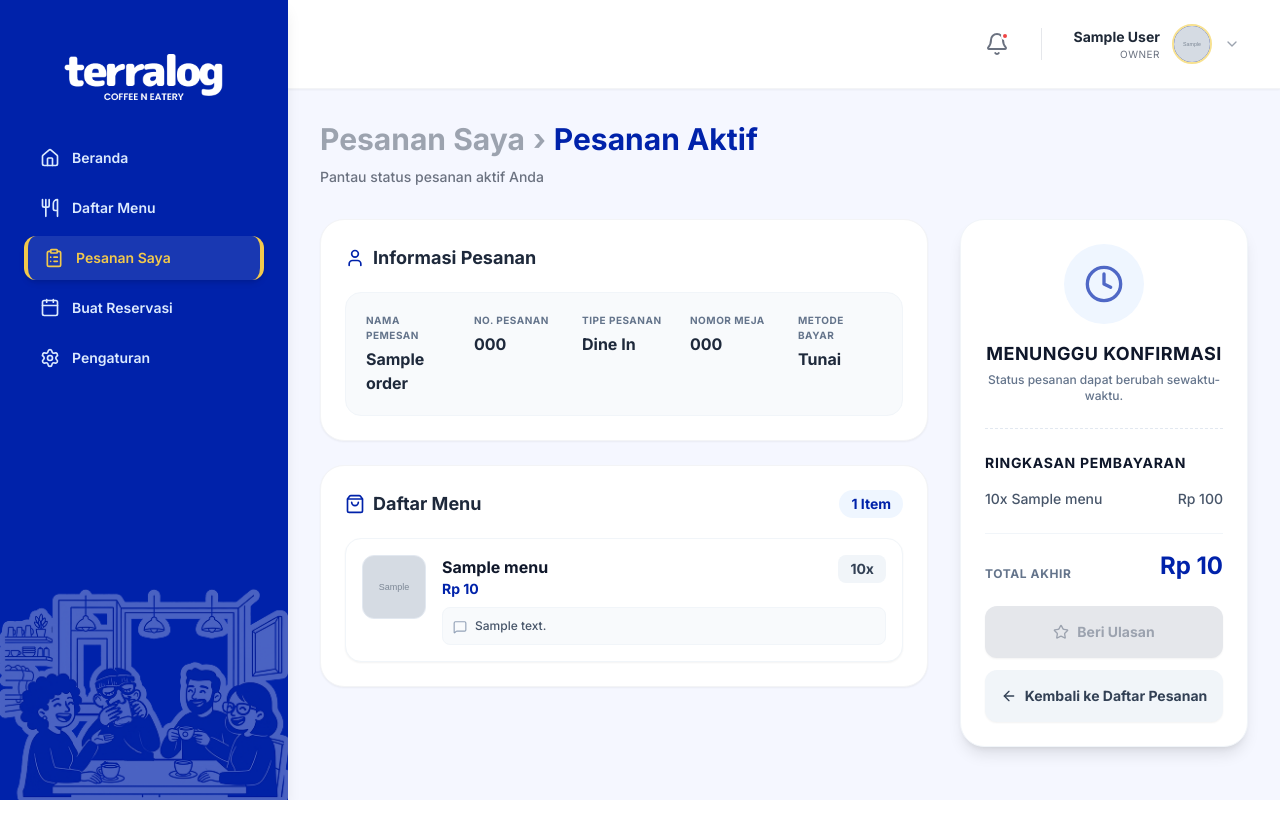
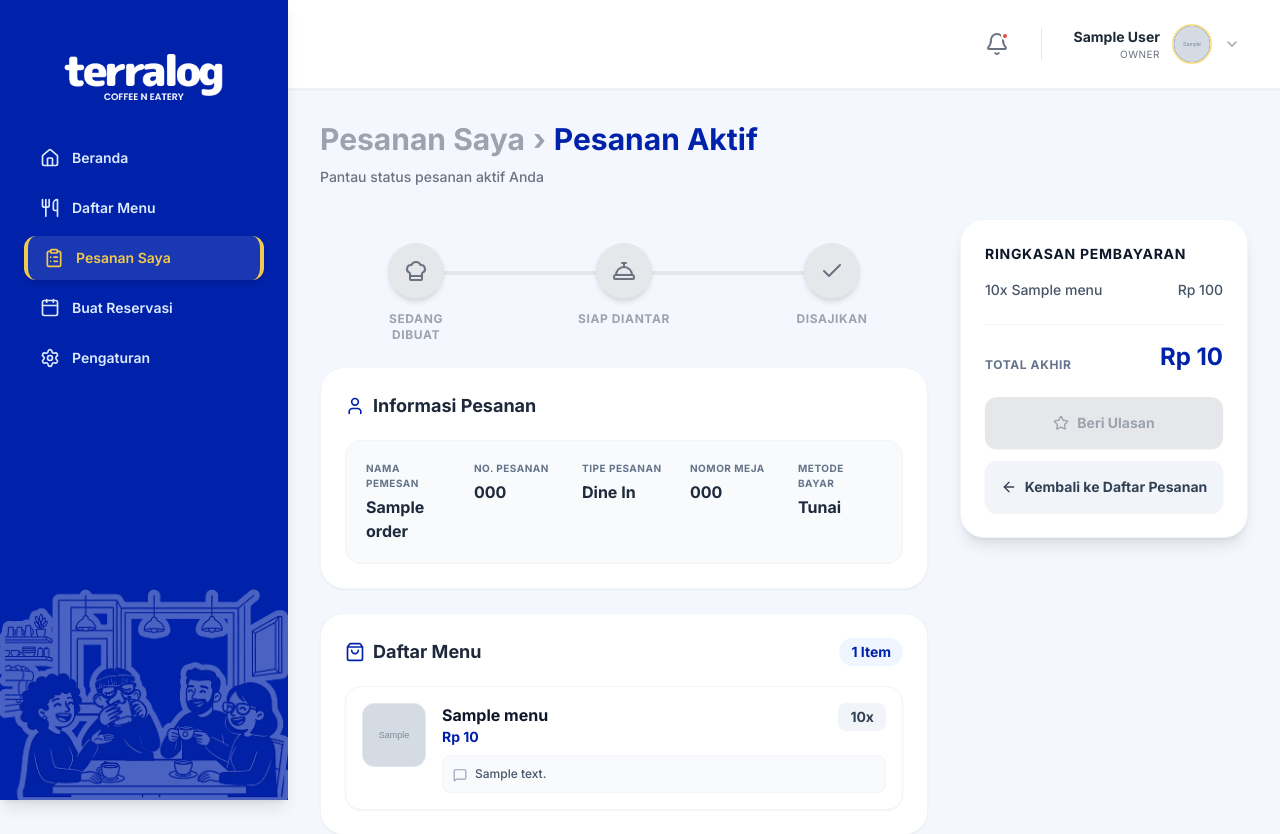
Before and after one commit to ahmddarff/tubesimk, a Flask app: page /customer/pesanan/1 in a window 1280 px wide. Shown: the top 834 px of the page. Before the commit the page ends 800 px from the top, so only its background shows below. Run offline with Flask 3, Linux system fonts and the light colour scheme; a user stored in the database is signed in; tables that the repository leaves empty hold one stand-in row (values such as "Sample post"); grey boxes marked "Sample" are stand-in pictures; some libraries are stand-ins or nearby versions.

Commit message:
fix rute dan status pesanan

```diff
--- a/routes/customer_routes.py
+++ b/routes/customer_routes.py
@@ -100,23 +100,26 @@ def menu_detail(menu_id):
     for item in order_items:
         if item.review:
             nama_pelanggan = "Pelanggan Anonim"
-            nama_asli = "Pelanggan Anonim"  # Variabel baru untuk menyimpan nama asli
+            nama_asli = "Pelanggan Anonim"
             foto_pelanggan = None
 
-            if item.order.user:
-                nama_asli = item.order.user.name
-                if current_user.is_authenticated and item.order.user.id == current_user.id:
+            # PERBAIKAN: Ambil data user secara eksplisit menggunakan user_id
+            pemesan = User.query.get(item.order.user_id) if item.order.user_id else None
+
+            if pemesan:
+                nama_asli = pemesan.name
+                if current_user.is_authenticated and pemesan.id == current_user.id:
                     nama_pelanggan = "Anda"
                 else:
-                    nama_pelanggan = item.order.user.name
-                foto_pelanggan = item.order.user.photo
+                    nama_pelanggan = pemesan.name
+                foto_pelanggan = pemesan.photo
             elif item.order.customer_name:
                 nama_asli = item.order.customer_name
                 nama_pelanggan = item.order.customer_name
 
             reviews.append({
                 'nama': nama_pelanggan,
-                'inisial': nama_asli[:2].upper(),  # Inisial selalu menggunakan nama asli (cth: "BU")
+                'inisial': nama_asli[:2].upper(),
                 'photo': foto_pelanggan,
                 'date': item.review.created_at.strftime('%d %b %Y'),
                 'rating': item.review.rating,
@@ -147,23 +150,26 @@ def menu_reviews(menu_id):
     for item in order_items:
         if item.review:
             nama_pelanggan = "Pelanggan Anonim"
-            nama_asli = "Pelanggan Anonim"  # Variabel baru untuk menyimpan nama asli
+            nama_asli = "Pelanggan Anonim"
             foto_pelanggan = None
 
-            if item.order.user:
-                nama_asli = item.order.user.name
-                if current_user.is_authenticated and item.order.user.id == current_user.id:
+            # PERBAIKAN: Ambil data user secara eksplisit menggunakan user_id
+            pemesan = User.query.get(item.order.user_id) if item.order.user_id else None
+
+            if pemesan:
+                nama_asli = pemesan.name
+                if current_user.is_authenticated and pemesan.id == current_user.id:
                     nama_pelanggan = "Anda"
                 else:
-                    nama_pelanggan = item.order.user.name
-                foto_pelanggan = item.order.user.photo
+                    nama_pelanggan = pemesan.name
+                foto_pelanggan = pemesan.photo
             elif item.order.customer_name:
                 nama_asli = item.order.customer_name
                 nama_pelanggan = item.order.customer_name
 
             reviews.append({
                 'nama': nama_pelanggan,
-                'inisial': nama_asli[:2].upper(),  # Inisial selalu menggunakan nama asli (cth: "BU")
+                'inisial': nama_asli[:2].upper(),
                 'photo': foto_pelanggan,
                 'date': item.review.created_at.strftime('%d %b %Y'),
                 'rating': item.review.rating,
@@ -754,6 +760,7 @@ def pesanan_detail(order_id):
         'order_number': order.order_number,
         'customer_name': order.customer_name or current_user.name,
         'payment_method': order.payment_method,
+        'payment_status': order.payment_status,
         'order_status': order.order_status,
         'order_type': order.order_type,
         'no_meja': Table.query.get(order.table_id).table_number if order.table_id else '-',  # Tambahkan baris ini
--- a/templates/customer/pesanan_aktif_detail.html
+++ b/templates/customer/pesanan_aktif_detail.html
@@ -18,26 +18,68 @@
         <div class="grid grid-cols-1 lg:grid-cols-3 gap-8 items-start">
 
             <div class="lg:col-span-2 space-y-6">
-
-                {% if order.order_status == 'pending' and order.payment_status == 'unpaid' %}
+                <template x-if="order.payment_status === 'unpaid'">
                     <div class="bg-blue-50 border border-blue-200 rounded-[24px] p-6 shadow-sm flex items-start gap-4">
                         <div class="bg-white p-2.5 rounded-full shadow-sm shrink-0">
                             <i data-lucide="info" class="w-6 h-6 text-terralogBlue"></i>
                         </div>
                         <div>
                             <h4 class="font-bold text-slate-800 text-lg mb-2">Langkah Selanjutnya</h4>
-                        {% if order.payment_method == 'qris' %}
+                            <template x-if="paymentMethod === 'qris'">
                                 <p class="text-sm text-slate-600 leading-relaxed font-medium">
                                     Pesanan Anda telah kami terima. Silakan datang ke meja kasir dan tunjukkan bukti transfer QRIS Anda untuk <strong>mengonfirmasi pembayaran</strong> agar pesanan dapat segera disiapkan oleh koki.
                                 </p>
-                        {% else %}
+                            </template>
+                            <template x-if="paymentMethod !== 'qris'">
                                 <p class="text-sm text-slate-600 leading-relaxed font-medium">
                                     Pesanan Anda telah kami terima. Silakan datang ke meja kasir untuk <strong>menyelesaikan pembayaran</strong> secara tunai agar pesanan dapat segera disiapkan oleh koki.
                                 </p>
-                        {% endif %}
+                            </template>
                         </div>
                     </div>
-                {% endif %}
+                </template>
+
+                <template x-if="order.payment_status === 'paid'">
+                    <div class="flex items-start justify-between relative px-2 md:px-12 mt-4 mb-4">
+                        <div class="absolute top-7 left-14 right-14 md:left-24 md:right-24 h-1 flex z-0">
+                            <div class="h-full w-1/2 transition-colors duration-500"
+                                    :class="['ready', 'served'].includes(order.order_status) ? 'bg-green-600' : 'bg-gray-200'"></div>
+                            <div class="h-full w-1/2 transition-colors duration-500"
+                                    :class="order.order_status === 'served' ? 'bg-green-500' : 'bg-gray-200'"></div>
+                        </div>
+
+                        <div class="flex flex-col items-center gap-3 z-10 w-24">
+                            <div class="w-14 h-14 rounded-full flex items-center justify-center shadow-md transition-colors duration-500"
+                                    :class="['ready', 'served'].includes(order.order_status) ? 'bg-green-600 text-white' :
+                                        (order.order_status === 'preparing' ? 'bg-yellow-400 text-white' : 'bg-gray-200 text-gray-500')">
+                                <i data-lucide="chef-hat" class="w-6 h-6"></i>
+                            </div>
+                            <span class="text-xs font-bold uppercase tracking-wider text-center"
+                                    :class="['ready', 'served'].includes(order.order_status) ? 'text-green-600' :
+                                            (order.order_status === 'preparing' ? 'text-yellow-600' : 'text-gray-400')">Sedang Dibuat</span>
+                        </div>
+
+                        <div class="flex flex-col items-center gap-3 z-10 w-24">
+                            <div class="w-14 h-14 rounded-full flex items-center justify-center shadow-md transition-colors duration-500"
+                                    :class="order.order_status === 'served' ? 'bg-green-600 text-white' :
+                                        (order.order_status === 'ready' ? 'bg-yellow-400 text-white' : 'bg-gray-200 text-gray-500')">
+                                <i data-lucide="concierge-bell" class="w-6 h-6"></i>
+                            </div>
+                            <span class="text-xs font-bold uppercase tracking-wider text-center"
+                                    :class="order.order_status === 'served' ? 'text-green-600' :
+                                            (order.order_status === 'ready' ? 'text-yellow-600' : 'text-gray-400')">Siap Diantar</span>
+                        </div>
+
+                        <div class="flex flex-col items-center gap-3 z-10 w-24">
+                            <div class="w-14 h-14 rounded-full flex items-center justify-center shadow-md transition-colors duration-500"
+                                    :class="order.order_status === 'served' ? 'bg-green-600 text-white' : 'bg-gray-200 text-gray-500'">
+                                <i data-lucide="check" class="w-6 h-6"></i>
+                            </div>
+                            <span class="text-xs font-bold uppercase tracking-wider text-center"
+                                    :class="order.order_status === 'served' ? 'text-green-600' : 'text-gray-400'">Disajikan</span>
+                        </div>
+                    </div>
+                </template>
 
                 <div class="bg-white rounded-[24px] shadow-sm border border-gray-100 p-6">
                     <h2 class="text-lg font-bold text-slate-800 mb-5 flex items-center gap-2">
@@ -111,14 +153,6 @@
             <div class="lg:col-span-1">
                 <div class="bg-white rounded-[24px] shadow-lg border border-slate-100 p-6 sticky top-28">
 
-                    <div class="text-center pb-6 border-b border-dashed border-slate-200 mb-6">
-                        <div class="inline-flex items-center justify-center w-20 h-20 bg-blue-50 rounded-full mb-4 ring-4 ring-white shadow-sm">
-                            <i data-lucide="clock" class="w-10 h-10 text-terralogBlue animate-pulse"></i>
-                        </div>
-                        <h3 class="text-slate-900 font-bold text-lg mb-1 uppercase tracking-wide" x-text="order.order_status === 'pending' ? 'Menunggu Konfirmasi' : order.order_status"></h3>
-                        <p class="text-slate-500 text-xs font-medium">Status pesanan dapat berubah sewaktu-waktu.</p>
-                    </div>
-
                     <h3 class="text-sm font-bold text-slate-900 mb-4 uppercase tracking-wider">Ringkasan Pembayaran</h3>
 
                     <div class="space-y-4 mb-6">
@@ -139,7 +173,7 @@
 
                     <button :disabled="order.order_status !== 'served'"
                             class="w-full py-4 rounded-xl font-bold text-sm transition-all flex justify-center items-center gap-2 shadow-sm mb-3"
-                            :class="order.order_status === 'served' ? 'bg-amber-400 hover:bg-amber-500 text-amber-900 cursor-pointer' : 'bg-gray-200 text-gray-400 cursor-not-allowed'">
+                            :class="order.order_status === 'served' ? 'bg-terralogBlue hover:bg-blue-500 text-white cursor-pointer' : 'bg-gray-200 text-gray-400 cursor-not-allowed'">
                         <i data-lucide="star" class="w-4 h-4"></i>
                         Beri Ulasan
                     </button>
```
Lines whose indentation alone changed are shown as unchanged.
